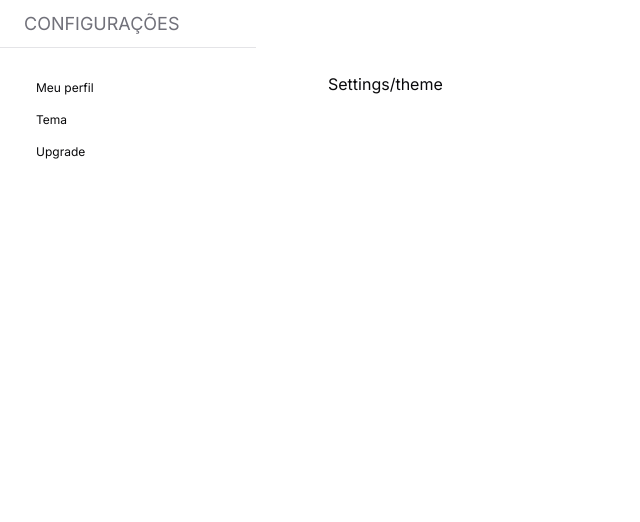
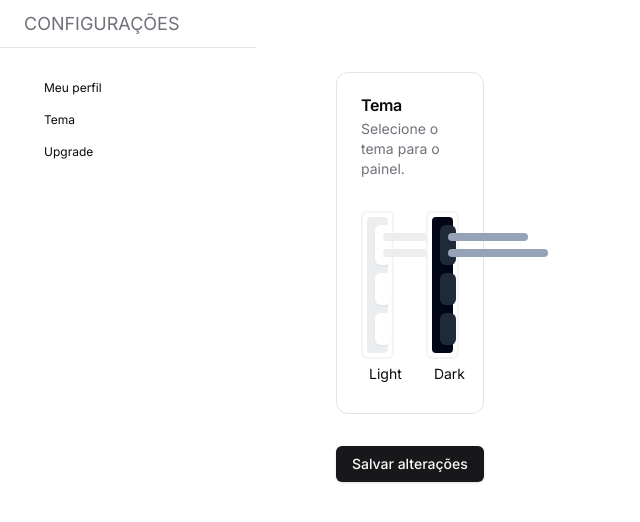
Before and after one commit to hugodieb/micro-app, a Next.js app: page /app/settings/theme in a window 1280 px wide. Shown: the top 522 px of the page, without its empty margins (0-640 px from the left). Built offline with nearby package versions, Linux system fonts and the light colour scheme; no server answers.

Commit message:
component theme dark mode

```diff
--- /dev/null
+++ b/src/app/_components/theme-provider.tsx
@@ -0,0 +1,9 @@
+'use client'
+
+import * as React from 'react'
+import { ThemeProvider as NextThemesProvider } from 'next-themes'
+import { type ThemeProviderProps } from 'next-themes/dist/types'
+
+export function ThemeProvider({ children, ...props }: ThemeProviderProps) {
+  return <NextThemesProvider {...props}>{children}</NextThemesProvider>
+}
--- a/src/app/app/settings/billing/page.tsx
+++ b/src/app/app/settings/billing/page.tsx
@@ -1,5 +1,51 @@
-export default function Page() {
+import { Button } from '@/components/ui/button'
+import {
+  Card,
+  CardContent,
+  CardDescription,
+  CardFooter,
+  CardHeader,
+  CardTitle,
+} from '@/components/ui/card'
+import { Progress } from '@/components/ui/progress'
+//import { createCheckoutSessionAction } from './actions'
+import { auth } from '@/services/auth'
+//import { getUserCurrentPlan } from '@/services/stripe'
+
+export default async function Page() {
+  const session = await auth()
+  //const plan = await getUserCurrentPlan(session?.user.id as string)
+
   return (
-    <h1>Settings/billing</h1>
+    <form action={''}>
+      <Card>
+        <CardHeader className="border-b border-border">
+          <CardTitle>Uso do Plano</CardTitle>
+          <CardDescription>
+            Você está atualmente no plano Basic
+            <span className="font-bold uppercase">{}</span>.
+          </CardDescription>
+        </CardHeader>
+        <CardContent className="pt-6">
+          <div className="space-y-2">
+            <header className="flex items-center justify-between">
+              <span className="text-muted-foreground text-sm">
+                1/5
+              </span>
+              <span className="text-muted-foreground text-sm">
+                20%
+              </span>
+            </header>
+            <main>
+              <Progress  />
+            </main>
+          </div>
+        </CardContent>
+        <CardFooter className="grid grid-cols-1 md:flex items-center justify-between border-t border-border pt-6">
+          <span>Para um maior limite, assine o PRO</span>
+          <Button type="submit">Assine por R$9/ mês</Button>
+        </CardFooter>
+      </Card>
+    </form>
   )
 }
--- a/src/app/app/settings/layout.tsx
+++ b/src/app/app/settings/layout.tsx
@@ -8,14 +8,16 @@ export default function Layout({ children }: PropsWithChildren) {
       <DashboardPageHeader>
         <DashboardPageHeaderTitle>Configurações</DashboardPageHeaderTitle>
       </DashboardPageHeader>
+      <div className="container max-w-screen-lg">
         <DashboardPageMain>
-        <div className="grid grid-cols-[16rem_1fr] gap-12">
+          <div className="grid grid-cols-1 md:grid-cols-[16rem_1fr] gap-12 h-screen">
             <SettingsSidebar />
             <div>
               {children}
             </div>
           </div>
         </DashboardPageMain>
+      </div>
     </DashboardPage>
 
   )
--- /dev/null
+++ b/src/app/app/settings/theme/_components/form.tsx
@@ -0,0 +1,130 @@
+'use client'
+
+import { zodResolver } from '@hookform/resolvers/zod'
+import { useForm } from 'react-hook-form'
+import { toast } from '@/components/ui/use-toast'
+import { z } from 'zod'
+import {
+  Form,
+  FormControl,
+  FormField,
+  FormItem,
+  FormLabel,
+  FormMessage,
+} from '@/components/ui/form'
+import { SheetFooter } from '@/components/ui/sheet'
+import { Button } from '@/components/ui/button'
+import {
+  Card,
+  CardContent,
+  CardDescription,
+  CardHeader,
+  CardTitle,
+} from '@/components/ui/card'
+import { themeFormSchema } from './schema'
+import { RadioGroup, RadioGroupItem } from '@/components/ui/radio-group'
+import { useTheme } from 'next-themes'
+
+export function ThemeForm() {
+  const theme = useTheme()
+
+  const form = useForm<z.infer<typeof themeFormSchema>>({
+    resolver: zodResolver(themeFormSchema),
+    defaultValues: {
+      theme: theme.theme ?? 'light',
+    },
+  })
+
+  const onSubmit = form.handleSubmit(async (data) => {
+    theme.setTheme(data.theme as 'light' | 'dark')
+  })
+
+  return (
+    <Form {...form}>
+      <form onSubmit={onSubmit} className="space-y-8">
+        <Card>
+          <CardHeader>
+            <CardTitle>Tema</CardTitle>
+            <CardDescription>Selecione o tema para o painel.</CardDescription>
+          </CardHeader>
+          <CardContent>
+            <FormField
+              control={form.control}
+              name="theme"
+              render={({ field }) => (
+                <FormItem className="space-y-1">
+                  <FormMessage />
+                  <RadioGroup
+                    onValueChange={field.onChange}
+                    defaultValue={field.value}
+                    className="grid max-w-md grid-cols-2 gap-8 pt-2"
+                  >
+                    <FormItem>
+                      <FormLabel className="[&:has([data-state=checked])>div]:border-primary">
+                        <FormControl>
+                          <RadioGroupItem value="light" className="sr-only" />
+                        </FormControl>
+                        <div className="items-center rounded-md border-2 border-muted p-1 hover:border-accent">
+                          <div className="space-y-2 rounded-sm bg-[#ecedef] p-2">
+                            <div className="space-y-2 rounded-md bg-white p-2 shadow-sm">
+                              <div className="h-2 w-[80px] rounded-lg bg-[#ecedef]" />
+                              <div className="h-2 w-[100px] rounded-lg bg-[#ecedef]" />
+                            </div>
+                            <div className="flex items-center space-x-2 rounded-md bg-white p-2 shadow-sm">
+                              <div className="h-4 w-4 rounded-full bg-[#ecedef]" />
+                              <div className="h-2 w-[100px] rounded-lg bg-[#ecedef]" />
+                            </div>
+                            <div className="flex items-center space-x-2 rounded-md bg-white p-2 shadow-sm">
+                              <div className="h-4 w-4 rounded-full bg-[#ecedef]" />
+                              <div className="h-2 w-[100px] rounded-lg bg-[#ecedef]" />
+                            </div>
+                          </div>
+                        </div>
+                        <span className="block w-full p-2 text-center font-normal">
+                          Light
+                        </span>
+                      </FormLabel>
+                    </FormItem>
+                    <FormItem>
+                      <FormLabel className="[&:has([data-state=checked])>div]:border-primary">
+                        <FormControl>
+                          <RadioGroupItem value="dark" className="sr-only" />
+                        </FormControl>
+                        <div className="items-center rounded-md border-2 border-muted bg-popover p-1 hover:bg-accent hover:text-accent-foreground">
+                          <div className="space-y-2 rounded-sm bg-slate-950 p-2">
+                            <div className="space-y-2 rounded-md bg-slate-800 p-2 shadow-sm">
+                              <div className="h-2 w-[80px] rounded-lg bg-slate-400" />
+                              <div className="h-2 w-[100px] rounded-lg bg-slate-400" />
+                            </div>
+                            <div className="flex items-center space-x-2 rounded-md bg-slate-800 p-2 shadow-sm">
+                              <div className="h-4 w-4 rounded-full bg-slate-400" />
+                              <div className="h-2 w-[100px] rounded-lg bg-slate-400" />
+                            </div>
+                            <div className="flex items-center space-x-2 rounded-md bg-slate-800 p-2 shadow-sm">
+                              <div className="h-4 w-4 rounded-full bg-slate-400" />
+                              <div className="h-2 w-[100px] rounded-lg bg-slate-400" />
+                            </div>
+                          </div>
+                        </div>
+                        <span className="block w-full p-2 text-center font-normal">
+                          Dark
+                        </span>
+                      </FormLabel>
+                    </FormItem>
+                  </RadioGroup>
+                </FormItem>
+              )}
+            />
+          </CardContent>
+        </Card>
+
+        <SheetFooter className="space-y-4">
+          <Button disabled={form.formState.isLoading} type="submit">
+            {form.formState.isSubmitting && 'Salvando...'}
+            {!form.formState.isSubmitting && 'Salvar alterações'}
+          </Button>
+        </SheetFooter>
+      </form>
+    </Form>
+  )
+}
--- /dev/null
+++ b/src/app/app/settings/theme/_components/schema.ts
@@ -0,0 +1,5 @@
+import { z } from 'zod'
+
+export const themeFormSchema = z.object({
+  theme: z.string(),
+})
--- a/src/app/app/settings/theme/page.tsx
+++ b/src/app/app/settings/theme/page.tsx
@@ -1,5 +1,5 @@
+import { ThemeForm } from "./_components/form"
+
 export default function Page() {
-  return (
-    <h1>Settings/theme</h1>
-  )
+  return <ThemeForm />
 }
--- a/src/app/layout.tsx
+++ b/src/app/layout.tsx
@@ -2,6 +2,7 @@ import type { Metadata } from "next";
 import { Inter } from "next/font/google";
 import "./globals.css";
 import { Toaster } from "@/components/ui/toaster";
+import { ThemeProvider } from "./_components/theme-provider";
 
 const inter = Inter({ subsets: ["latin"] });
 
@@ -18,7 +19,14 @@ export default function RootLayout({
   return (
     <html lang="en">
       <body className={inter.className}>
-        {children}
+        <ThemeProvider
+          attribute="class"
+          defaultTheme="system"
+          enableSystem
+          disableTransitionOnChange
+        >
+          {children}
+        </ThemeProvider>
         <Toaster />
       </body>
     </html>
--- a/src/components/dashboard/page.tsx
+++ b/src/components/dashboard/page.tsx
@@ -67,7 +67,7 @@ export function DashboardPageMain({
 }: DashboardPageGenericProps) {
   return (
     <main className={cn([
-        'p-6',
+        'py-6',
         className,
       ])}>
       {children}
--- a/src/components/ui/card.tsx
+++ b/src/components/ui/card.tsx
@@ -9,7 +9,7 @@ const Card = React.forwardRef<
   <div
     ref={ref}
     className={cn(
-      "rounded-xl border bg-card text-card-foreground shadow",
+      "rounded-xl border bg-card text-card-foreground",
       className
     )}
     {...props}
```
Also changed, not shown: src/app/app/settings/(main)/_components/form.tsx (+33 -7 lines), src/app/app/settings/billing/actions.ts (added), 2 other files (tests, documents, lock files or other folders). Lines whose indentation alone changed are shown as unchanged.
